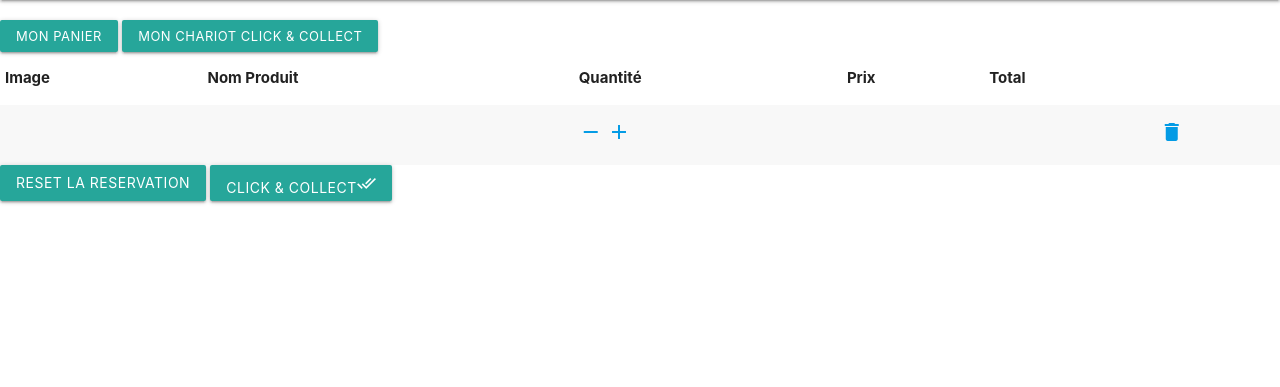
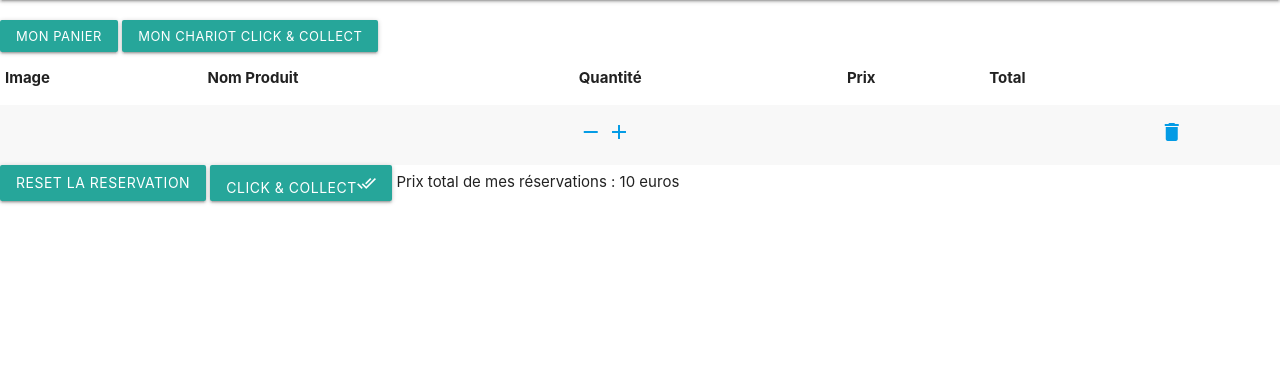
Before and after one commit to AlexisAndre34/Piscine, a Django app: template Marketplace/app/templates/reservation/reservation.html in a window 1280 px wide. Shown: the part 128-515 px from the top of the page. Run offline with Django 3.2, Linux system fonts and the light colour scheme; tables that the repository leaves empty hold one stand-in row (values such as "Sample post"); the template is opened without the code that fills it: values that come from a table or form of the project are taken from there, most other values are stand-ins (such as "Sample title", 1, 10 or a date in 2020).

Commit message:
ajout du prix total des reservations

```diff
--- a/Marketplace/app/templates/reservation/reservation.html
+++ b/Marketplace/app/templates/reservation/reservation.html
@@ -36,6 +36,7 @@
     <div>
         <a href="{% url 'reset_reservation' %}" class="btn">Reset la reservation</a>
         <a class="btn">Click & Collect<i class="material-icons">done_all</i></a>
+        <span>Prix total de mes réservations : {{ prix_ClickCollect }} euros</span>
     </div>
 </div>
 
```
